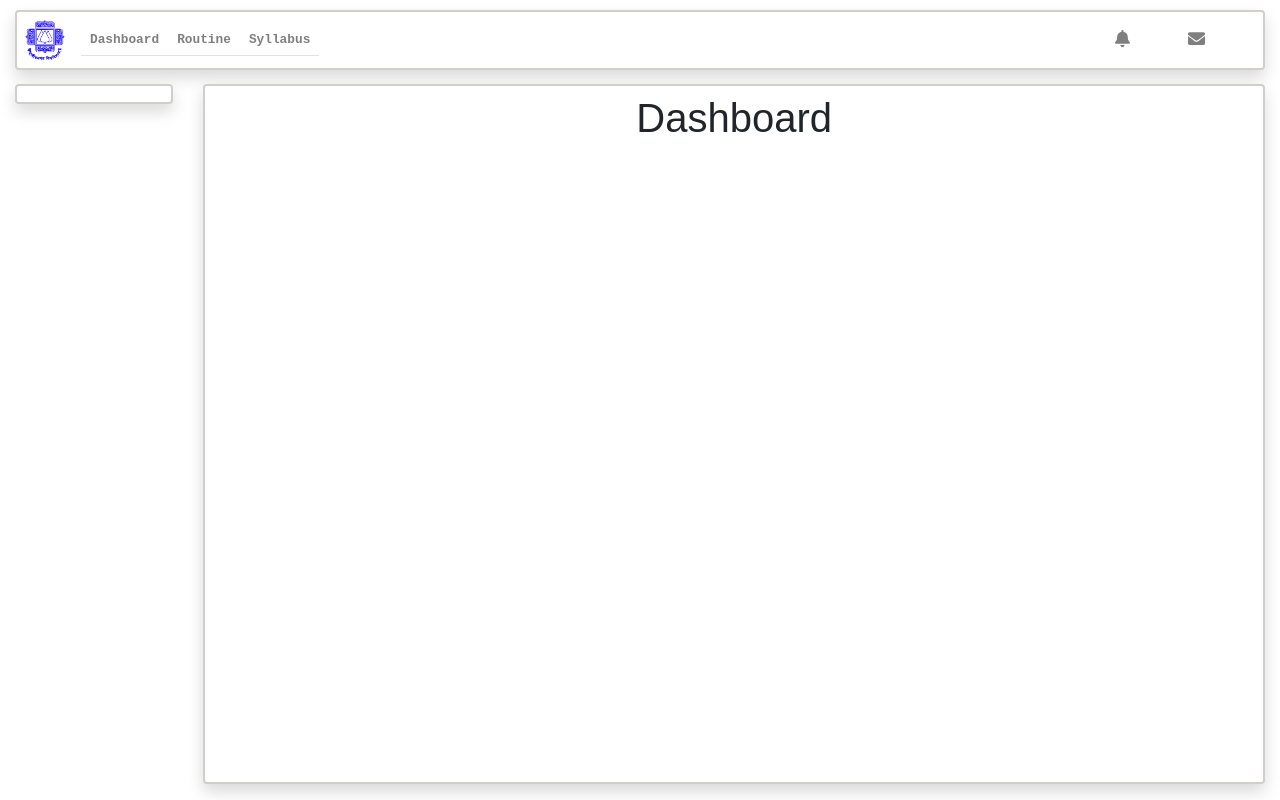
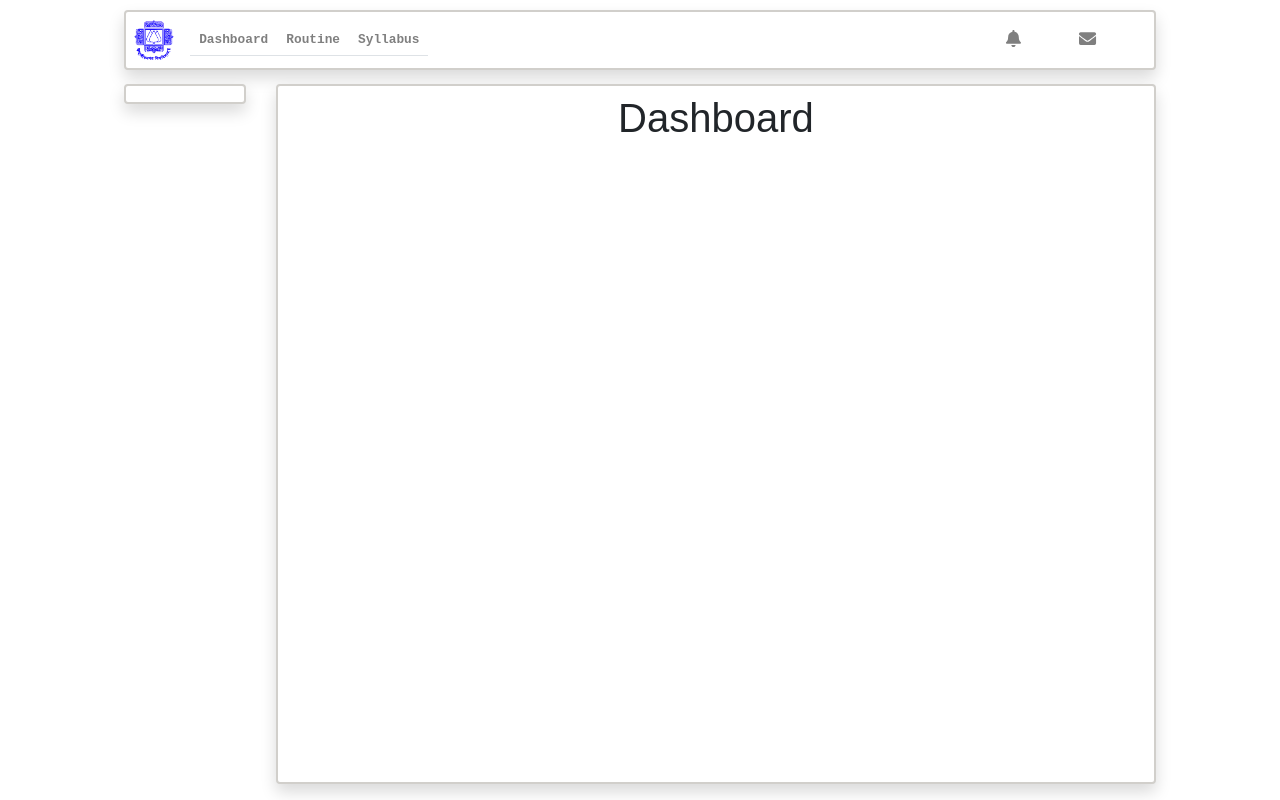
Before and after one commit to kmtusher97/Office-Management-Application-for-CSEJU, a React (Create React App) app in the folder cseju-office-management-app/: page / in a window 1280 px wide. Built offline with nearby package versions, Linux system fonts and the light colour scheme.

Commit message:
Place the page in center

```diff
--- a/cseju-office-management-app/src/components/layout/Layout.js
+++ b/cseju-office-management-app/src/components/layout/Layout.js
@@ -8,7 +8,9 @@ import Sidebar from "./Sidebar";
 class Layout extends Component {
   render() {
     return (
-      <div className="fluid">
+      <Row>
+        <Col md={1}></Col>
+        <Col md={10} className="fluid">
           <Row className="header_container">
             <Col md={12}>
               <Header />
@@ -28,7 +30,8 @@ class Layout extends Component {
               </main>
             </Col>
           </Row>
-      </div>
+        </Col>
+      </Row>
     );
   }
 }
```
Lines whose indentation alone changed are shown as unchanged.
